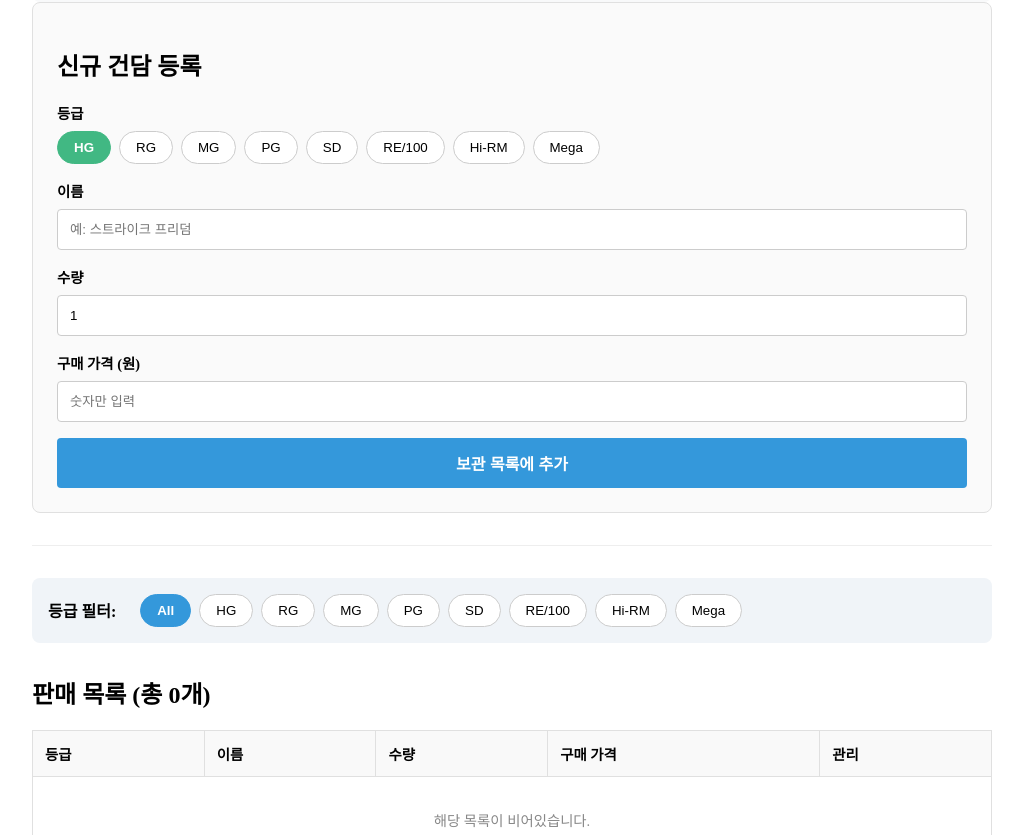
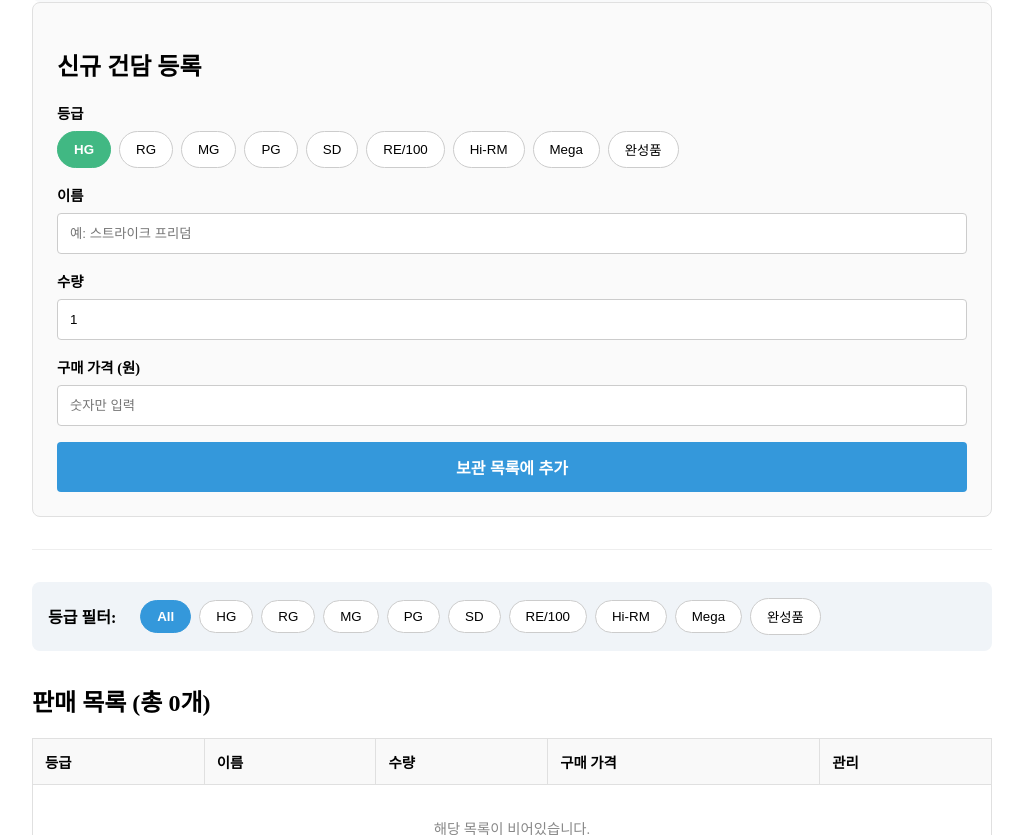
Before and after one commit to ungit003/gundam-inventory, a Vue app: page / in a window 1280 px wide. Shown: the part 357-1192 px from the top of the page, without its empty margins (128-1151 px from the left). Built offline with nearby package versions, Linux system fonts and the light colour scheme.

Commit message:
데이터 모델 및 스토어 재설계 및 확장

```diff
--- a/src/components/FilterControls.vue
+++ b/src/components/FilterControls.vue
@@ -10,7 +10,7 @@ const store = useInventoryStore();
 const { gradeFilter } = storeToRefs(store);
 
 // 2. 필터링할 등급 목록을 정의합니다. 'All'을 추가하여 전체보기를 구현합니다.
-const gradeOptions = ['All', 'HG', 'RG', 'MG', 'PG', 'SD', 'RE/100', 'Hi-RM', 'Mega'];
+const gradeOptions = ['All', 'HG', 'RG', 'MG', 'PG', 'SD', 'RE/100', 'Hi-RM', 'Mega', '완성품'];
 </script>
 
 <template>
--- a/src/components/GundamForm.vue
+++ b/src/components/GundamForm.vue
@@ -9,7 +9,7 @@ const store = useInventoryStore();
 
 // 2. [신규] 선택 가능한 등급 목록을 배열로 정의합니다.
 //    이렇게 데이터를 한곳에서 관리하면 나중에 등급을 추가하거나 수정하기 용이합니다.
-const gradeOptions = ['HG', 'RG', 'MG', 'PG', 'SD', 'RE/100', 'Hi-RM', 'Mega'];
+const gradeOptions = ['HG', 'RG', 'MG', 'PG', 'SD', 'RE/100', 'Hi-RM', 'Mega', '완성품'];
 
 // 3. [수정] 신규 건담 데이터를 위한 ref 객체를 정의합니다.
 //    - grade의 기본값을 'HG'로 설정하여, 처음부터 하나의 버튼이 선택된 상태로 시작합니다.
--- a/src/stores/inventory.js
+++ b/src/stores/inventory.js
@@ -3,13 +3,18 @@
 import { defineStore } from 'pinia';
 import * as XLSX from 'xlsx';
 
+// JSDoc을 사용해 데이터 타입을 명시적으로 정의하면, 코드 가독성과 안정성이 높아집니다.
 /**
  * @typedef {Object} GundamItem - 기본적인 건담 아이템의 타입 정의
  * @property {number} id - 고유 ID
  * @property {string} grade - 등급 (HG, MG 등)
  * @property {string} name - 이름
  * @property {number} quantity - 수량
- * @property {number} purchasePrice - 구매 가격
+ * @property {number | null} purchasePrice - 구매 가격
+ * @property {number | null} desiredSalePrice - 판매 희망 가격
+ * @property {string} purchaseLocation - 구매처
+ * @property {string} details - 상세 설명
+ * @property {string | null} imageUrl - 이미지 URL
  */
 
 /**
@@ -19,8 +24,8 @@ import * as XLSX from 'xlsx';
 // 'defineStore'를 사용하여 'inventory'라는 이름의 스토어를 정의합니다[1].
 export const useInventoryStore = defineStore('inventory', {
   // ----------------------------------------------------------------
-  // 1. state: 데이터의 중심. 기존의 gundams 배열 하나를 세 개로 분리합니다.
-  //    이제 모든 데이터는 이 세 개의 목록 중 하나에 속하게 됩니다.
+  // 1. state: 애플리케이션의 모든 데이터를 담는 중앙 저장소
+  //    '취미 자금' 관리 기능이 추가되고, 초기 데이터는 모두 비워둡니다.
   // ----------------------------------------------------------------
   state: () => ({
     /** @type {GundamItem[]} */
@@ -31,6 +36,12 @@ export const useInventoryStore = defineStore('inventory', {
 
     /** @type {SoldGundamItem[]} */
     soldList: [],      // 판매 완료 목록: 판매가 완료된 건담들
+
+    // 취미 자금 관리 객체
+    hobbyFund: {
+      balance: 0, // 현재 잔액
+      history: [], // 입출금 내역 [{ date, amount, reason }]
+    },
 
     // 검색어나 필터 같은 UI 상태도 여기에 함께 관리합니다.
     searchTerm: '',
@@ -49,11 +60,11 @@ export const useInventoryStore = defineStore('inventory', {
   }),
 
   // ----------------------------------------------------------------
-  // 2. getters: state를 기반으로 계산된 값을 제공합니다. (Vue의 computed와 유사)
-  //    기존 state 구조가 바뀌었으므로, getters도 그에 맞게 수정해야 합니다.
+  // 2. getters: state를 기반으로 계산된 값을 제공하는 부분 (읽기 전용)
+  //    새로운 금융 모델에 맞춰 대대적으로 수정 및 추가됩니다.
   // ----------------------------------------------------------------
   getters: {
-    // 이제 총 재고 수량은 '보관'과 '판매' 목록의 합계가 됩니다.
+    // 이제 총 재고 수량은 '보관'과 '판매' 목록의 합계가 됩니다. (추후 삭제)
     totalInStockCount: (state) => state.inStorageList.length + state.forSaleList.length,
 
     /**
@@ -116,6 +127,28 @@ export const useInventoryStore = defineStore('inventory', {
       // 판매 목록에서 해당 ID를 가진 아이템을 찾아 반환
       return state.forSaleList.find(item => item.id === state.itemIdToProcess);
     },
+
+    // [수정 및 이름 변경] '총 취미 투자금' -> '현재 재고 가치'
+    // 보관/판매 목록에 있는 아이템들의 총 구매 가격을 합산합니다.
+    currentStockValue: (state) => {
+      const allStock = [...state.inStorageList, ...state.forSaleList];
+      return allStock.reduce((sum, item) => sum + (item.purchasePrice || 0), 0);
+    },
+
+    // [신규] 판매 완료 목록의 총 판매 수익을 계산합니다.
+    // 이는 '취미 자금'의 잠재적 원천이 됩니다.
+    totalProfit: (state) => {
+      return state.soldList.reduce((sum, item) => {
+        const profit = (item.salePrice || 0) - (item.purchasePrice || 0);
+        return sum + profit;
+      }, 0);
+    },
+
+    // [신규] 총 자산을 계산합니다. (현재 재고 가치 + 현재 취미 자금 잔액)
+    totalAssets: (state) => {
+      // 다른 getter를 'this'를 통해 참조할 수 있습니다.
+      return this.currentStockValue + state.hobbyFund.balance;
+    },
   },
 
   // ----------------------------------------------------------------
@@ -132,16 +165,40 @@ export const useInventoryStore = defineStore('inventory', {
     },
 
     /**
-     * 신규 건담을 등록하는 액션입니다.
-     * 이제 새로운 건담은 기본적으로 '보관 목록(inStorageList)'에 추가됩니다.
-     * @param {Omit<GundamItem, 'id'>} gundamData - id가 없는 신규 건담 데이터
+     * [수정] 신규 건담 등록 시, 확장된 데이터 구조에 맞춰 추가 정보를 함께 받습니다.
+     * @param {Omit<GundamItem, 'id'>} gundamData - id를 제외한 모든 신규 건담 정보
      */
     addGundam(gundamData) {
       const newGundam = {
-        ...gundamData,
-        id: Date.now(), // 고유 ID 생성
+        id: Date.now(),
+        grade: gundamData.grade || 'N/A',
+        name: gundamData.name,
+        quantity: gundamData.quantity || 1,
+        purchasePrice: gundamData.purchasePrice || null,
+        // 새로운 필드들의 기본값을 설정합니다.
+        desiredSalePrice: gundamData.desiredSalePrice || null,
+        purchaseLocation: gundamData.purchaseLocation || '',
+        details: gundamData.details || '',
+        imageUrl: gundamData.imageUrl || null,
       };
       this.inStorageList.push(newGundam);
+    },
+
+    /**
+     * [신규] 취미 자금을 수동으로 조정하고, 그 내역을 기록하는 액션입니다.
+     * @param {object} adjustment - { amount: number, reason: string }
+     */
+    adjustHobbyFund(adjustment) {
+      if (!adjustment || typeof adjustment.amount !== 'number' || !adjustment.reason) {
+        alert('올바른 입출금 정보(금액, 사유)를 입력해주세요.');
+        return;
+      }
+      this.hobbyFund.balance += adjustment.amount;
+      this.hobbyFund.history.unshift({ // unshift를 사용해 최신 내역이 위로 오게 합니다.
+        date: new Date().toISOString(),
+        amount: adjustment.amount,
+        reason: adjustment.reason,
+      });
     },
 
     /**
```
